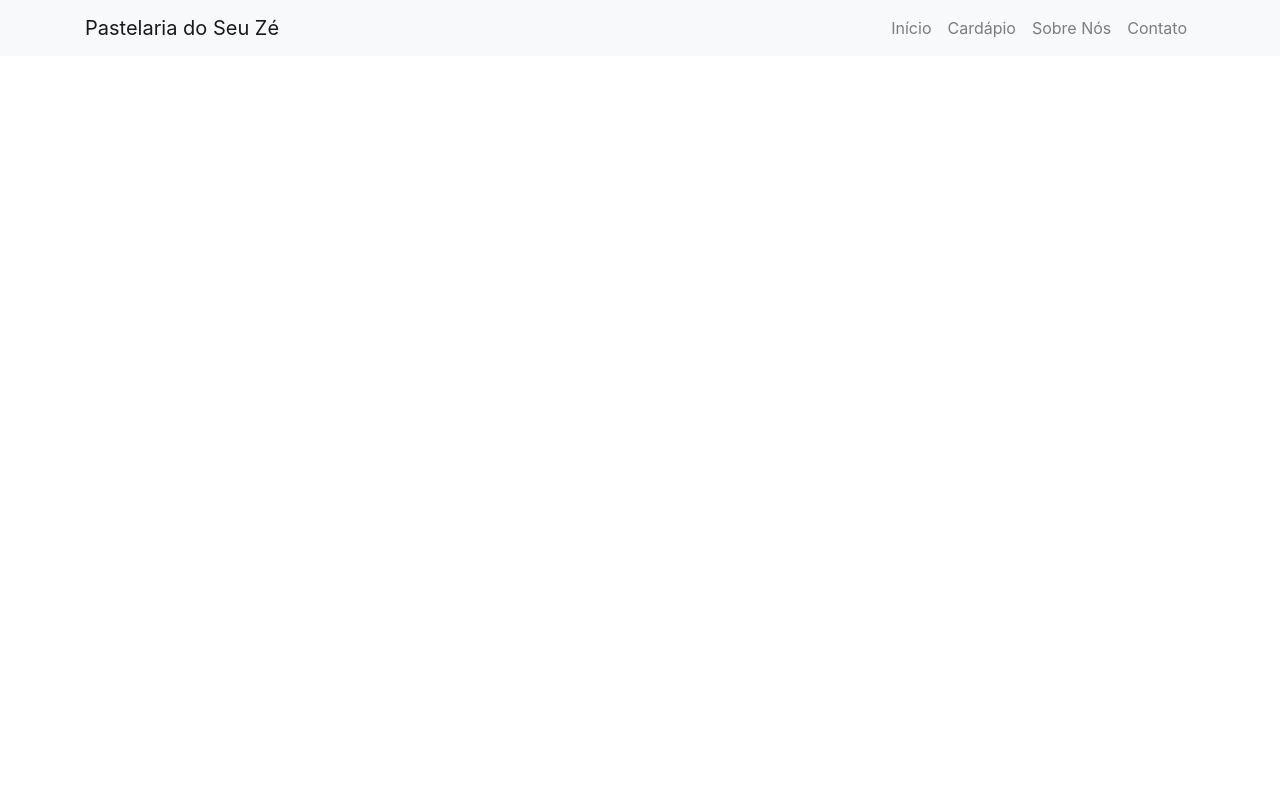
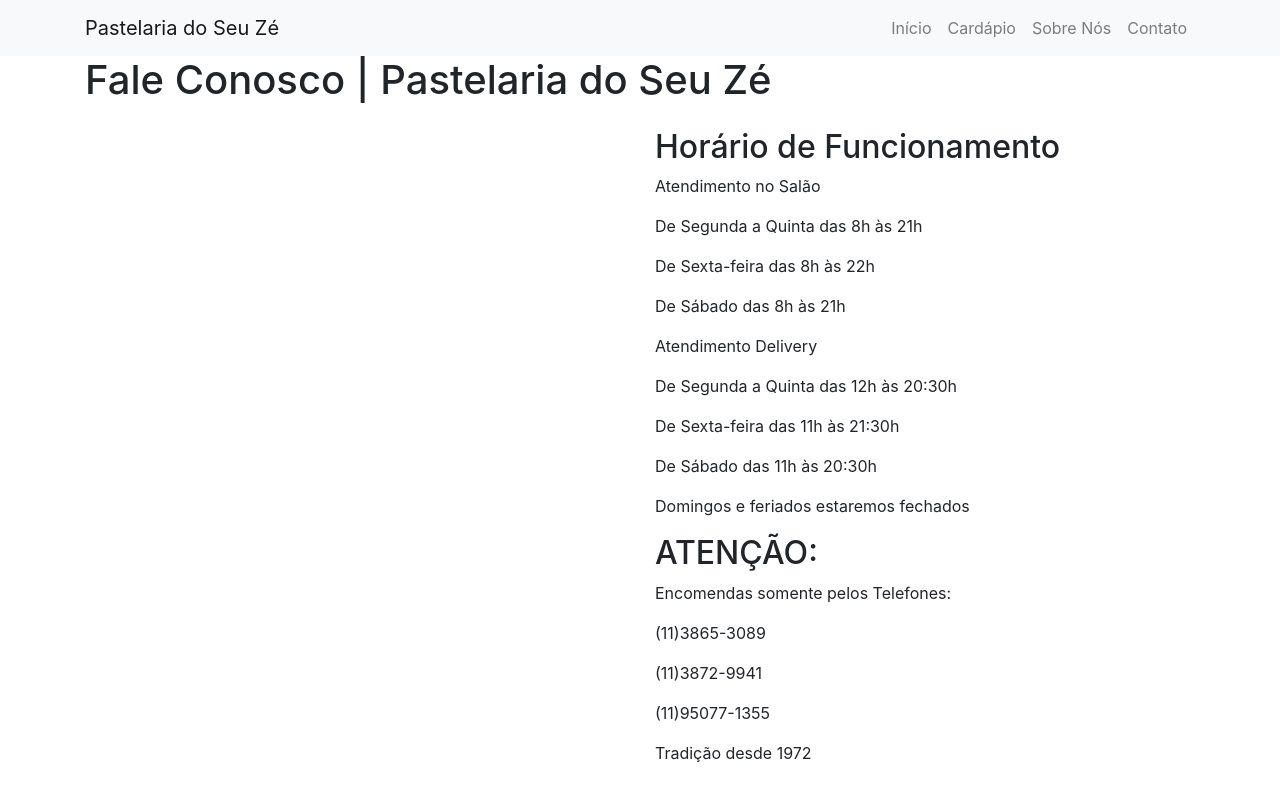
Before and after one commit to LuSouza1206/Pastelzinho, a plain HTML site: page paiN/contato.html in a window 1280 px wide. Drawn offline with nearby package versions, Linux system fonts and the light colour scheme.

Commit message:
Update contato.html

```diff
--- a/paiN/contato.html
+++ b/paiN/contato.html
@@ -39,6 +39,42 @@
         </div>
       </nav>
 
+      <header class="bg-yellow">
+        <div class="container">
+          <h1>Fale Conosco | Pastelaria do Seu Zé</h1>
+        </div>
+      </header>
+
+      <section class="container my-4">
+        <div class="row">
+          <div class="col-md-6">
+
+          </div>
+          <div class="col-md-6">
+            <div class="business-hours">
+              <h2>Horário de Funcionamento</h2>
+              <p>Atendimento no Salão</p>
+              <p>De Segunda a Quinta das 8h às 21h</p>
+              <p>De Sexta-feira das 8h às 22h</p>
+              <p>De Sábado das 8h às 21h</p>
+              <p>Atendimento Delivery</p>
+              <p>De Segunda a Quinta das 12h às 20:30h</p>
+              <p>De Sexta-feira das 11h às 21:30h</p>
+              <p>De Sábado das 11h às 20:30h</p>
+              <p>Domingos e feriados estaremos fechados</p>
+            </div>
+            <div class="attention">
+              <h2>ATENÇÃO:</h2>
+              <p>Encomendas somente pelos Telefones:</p>
+              <p>(11)3865-3089</p>
+              <p>(11)3872-9941</p>
+              <p>(11)95077-1355</p>
+              <p>Tradição desde 1972</p>
+            </div>
+          </div>
+        </div>
+      </section>
+
 
 
 
```
